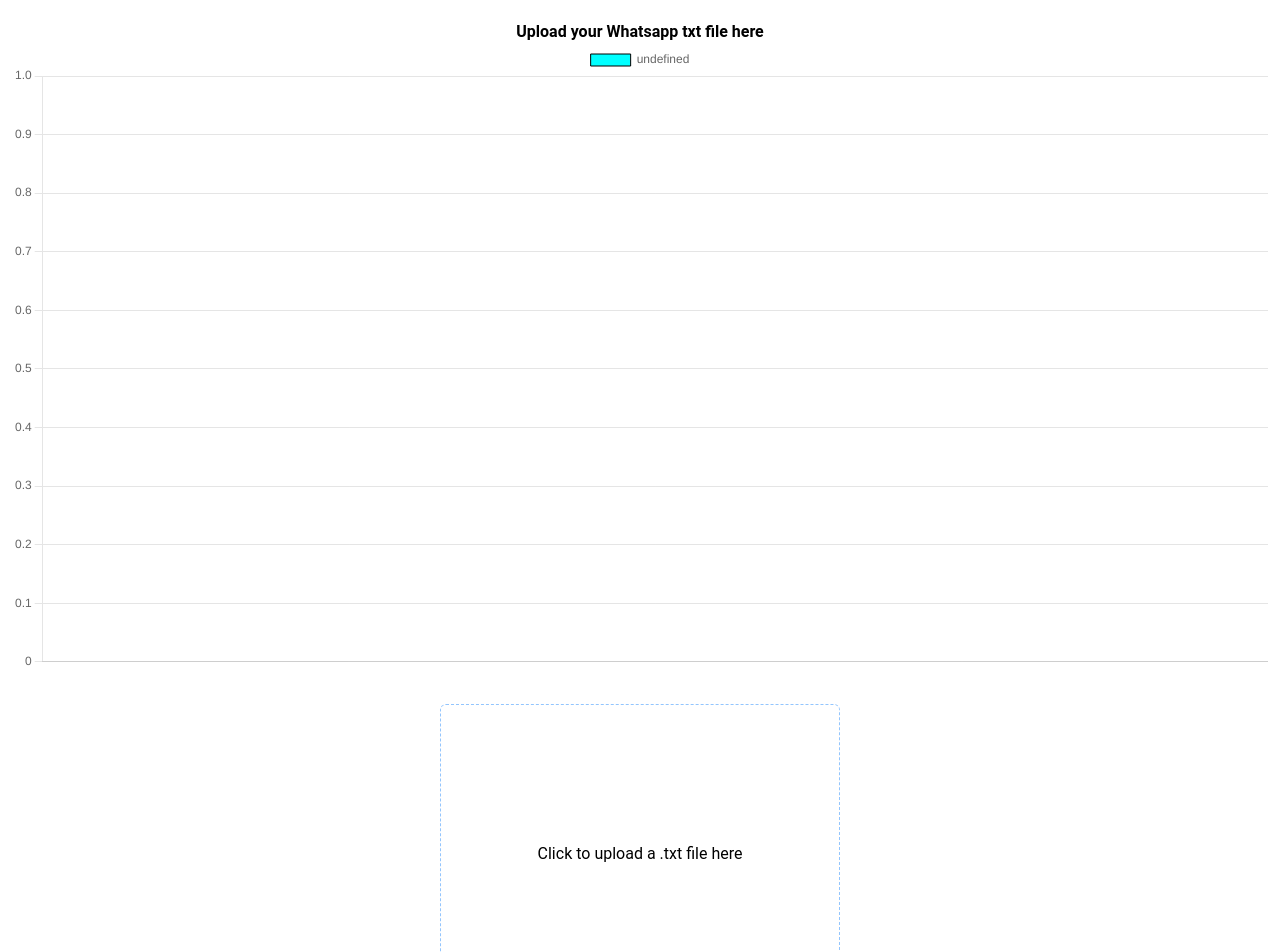
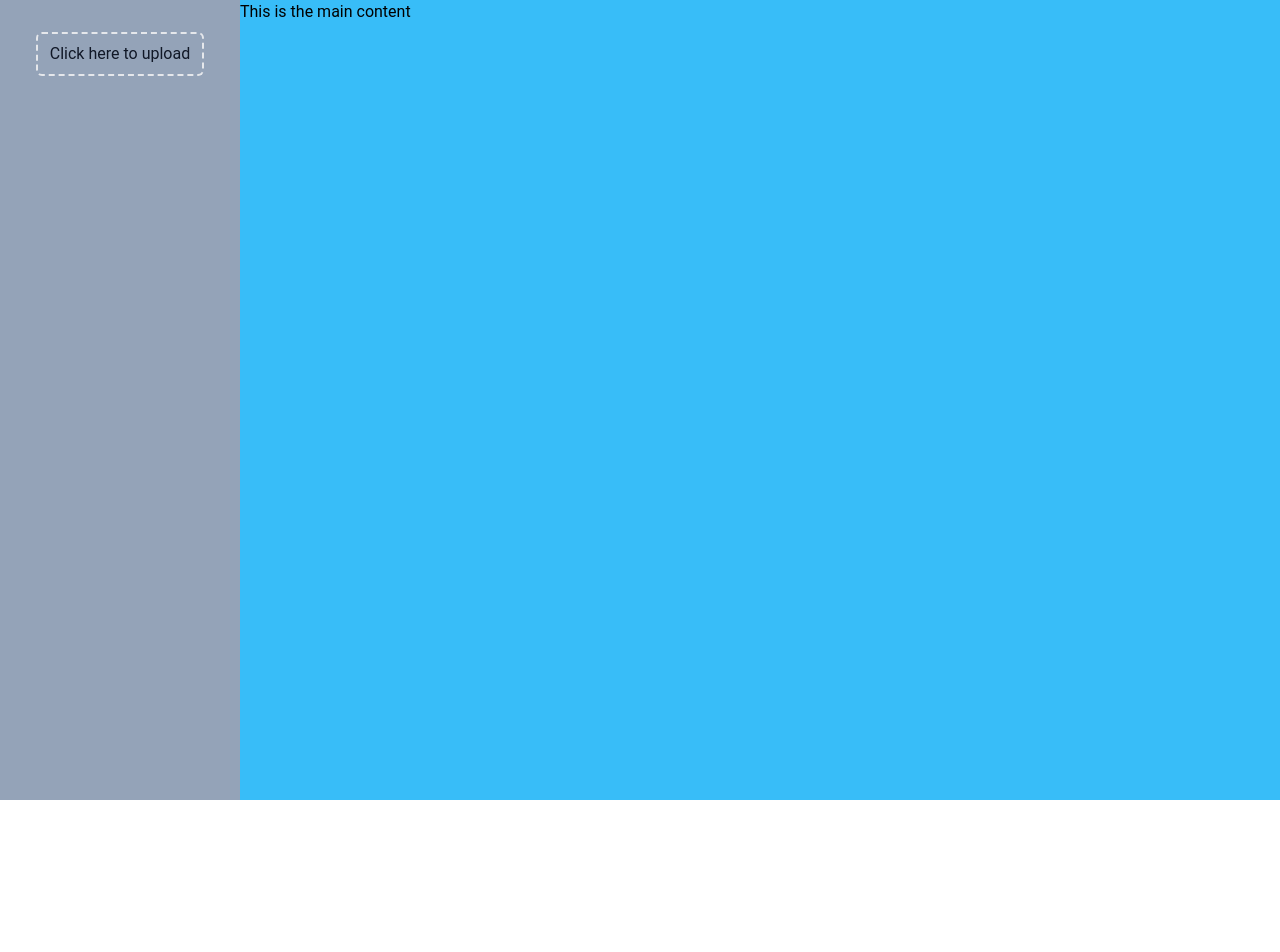
Before and after one commit to HaroldObasi/chat-visualizer, a Next.js app: page / in a window 1280 px wide. Shown: the top 952 px of the page. After the commit the page ends 800 px from the top, so only its background shows below. Built offline with nearby package versions, Linux system fonts and the light colour scheme.

Commit message:
set up side bar in app

```diff
--- /dev/null
+++ b/src/components/layout/Sidebar.jsx
@@ -0,0 +1,16 @@
+import React from "react";
+
+const Sidebar = () => {
+  return (
+    <div class="bg-slate-400 w-60 h-full flex-none">
+      {" "}
+      <div className="flex justify-center py-8">
+        <button className="py-2 px-3  text-gray-900 rounded-md border-2 border-dashed hover:border-blue-500 hover:bg-blue-50">
+          Click here to upload
+        </button>
+      </div>
+    </div>
+  );
+};
+
+export default Sidebar;
--- a/src/pages/index.jsx
+++ b/src/pages/index.jsx
@@ -2,6 +2,7 @@
 import { extractGroupMembers } from "@/utils/countUserTokens";
 
 import ChartComponent from "@/components/ChartComponent";
+import Sidebar from "@/components/layout/Sidebar";
 
 export default function Home() {
   const fileInputRef = useRef(null);
@@ -30,45 +31,56 @@
     readFile(file);
   };
 
+  // return (
+  //   <>
+  //     <Sidebar />
+  //     <div className="py-5 px-3">
+  //       <h1 className="font-sans font-bold text-center">
+  //         Upload your Whatsapp txt file here
+  //       </h1>
+  //       <ChartComponent data={Object.entries(groupMembers)} />
+  //       <div className="flex justify-center py-8">
+  //         <button
+  //           onClick={() => {
+  //             fileInputRef.current.click();
+  //           }}
+  //           className="border border-dashed rounded-md border-blue-300 hover:border-blue-800 w-[400px] h-[300px]"
+  //         >
+  //           {fileName === "" ? (
+  //             <p>Click to upload a .txt file here</p>
+  //           ) : (
+  //             <p>Uploaded: {fileName}, Click to change file </p>
+  //           )}
+  //           <input
+  //             className="input-field hidden"
+  //             type="file"
+  //             ref={fileInputRef}
+  //             onChange={handleFileChange}
+  //           />
+  //         </button>
+  //       </div>
+
+  //       {fileContent.length > 0 ? (
+  //         <div className="flex justify-center">
+  //           <button
+  //             className="px-2 py-1 bg-slate-500 hover:bg-slate-600 text-white"
+  //             onClick={handleClick}
+  //           >
+  //             Generate
+  //           </button>
+  //         </div>
+  //       ) : (
+  //         <></>
+  //       )}
+  //     </div>
+  //   </>
+  // );
+
   return (
-    <div className="py-5 px-3">
-      <h1 className="font-sans font-bold text-center">
-        Upload your Whatsapp txt file here
-      </h1>
-      <ChartComponent data={Object.entries(groupMembers)} />
-      <div className="flex justify-center py-8">
-        <button
-          onClick={() => {
-            fileInputRef.current.click();
-          }}
-          className="border border-dashed rounded-md border-blue-300 hover:border-blue-800 w-[400px] h-[300px]"
-        >
-          {fileName === "" ? (
-            <p>Click to upload a .txt file here</p>
-          ) : (
-            <p>Uploaded: {fileName}, Click to change file </p>
-          )}
-          <input
-            className="input-field hidden"
-            type="file"
-            ref={fileInputRef}
-            onChange={handleFileChange}
-          />
-        </button>
-      </div>
-
-      {fileContent.length > 0 ? (
-        <div className="flex justify-center">
-          <button
-            className="px-2 py-1 bg-slate-500 hover:bg-slate-600 text-white"
-            onClick={handleClick}
-          >
-            Generate
-          </button>
-        </div>
-      ) : (
-        <></>
-      )}
+    <div class="flex h-screen">
+      {/* <div class="bg-slate-400 w-60 h-full flex-none">This is the sidebar</div> */}
+      <Sidebar />
+      <div class="bg-sky-400 flex-grow">This is the main content</div>
     </div>
   );
 }
```
